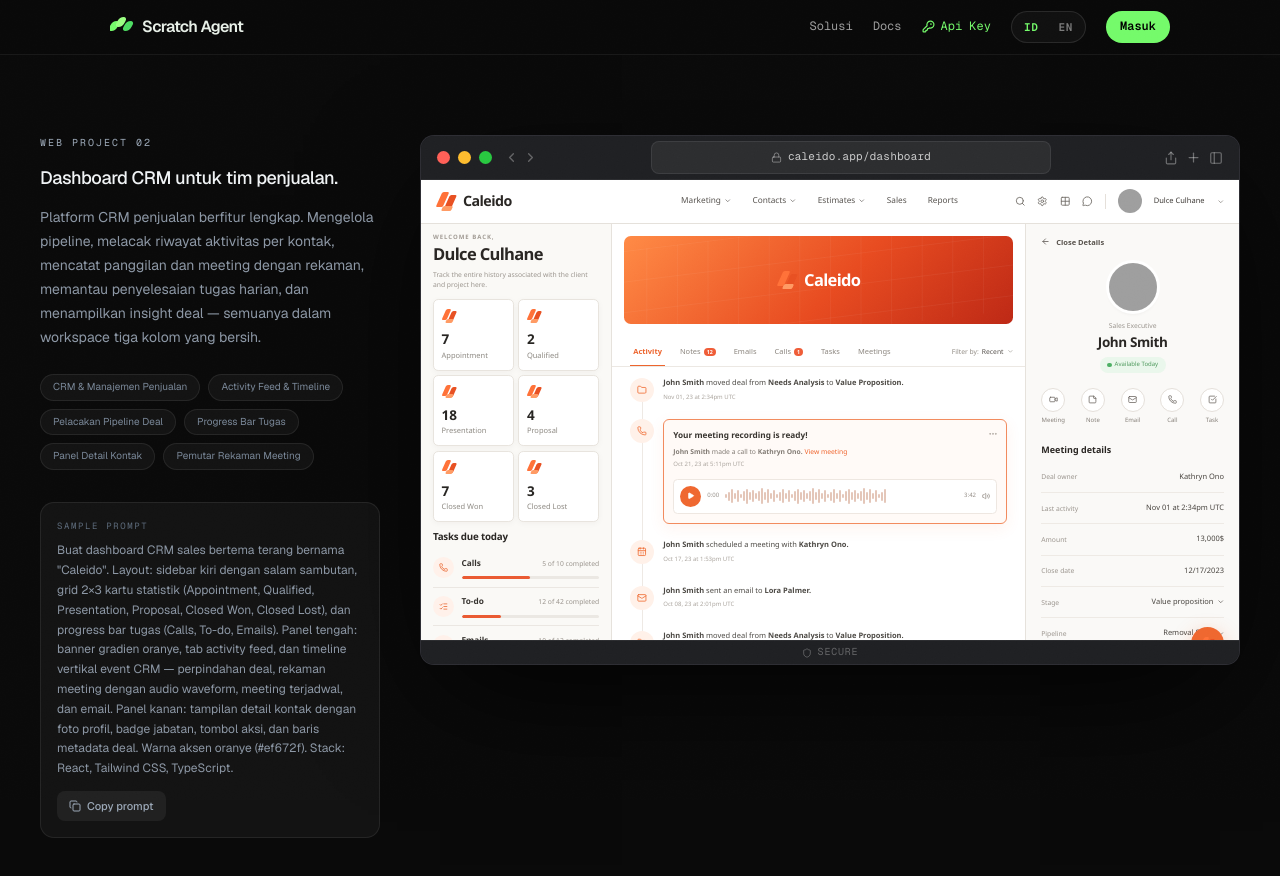
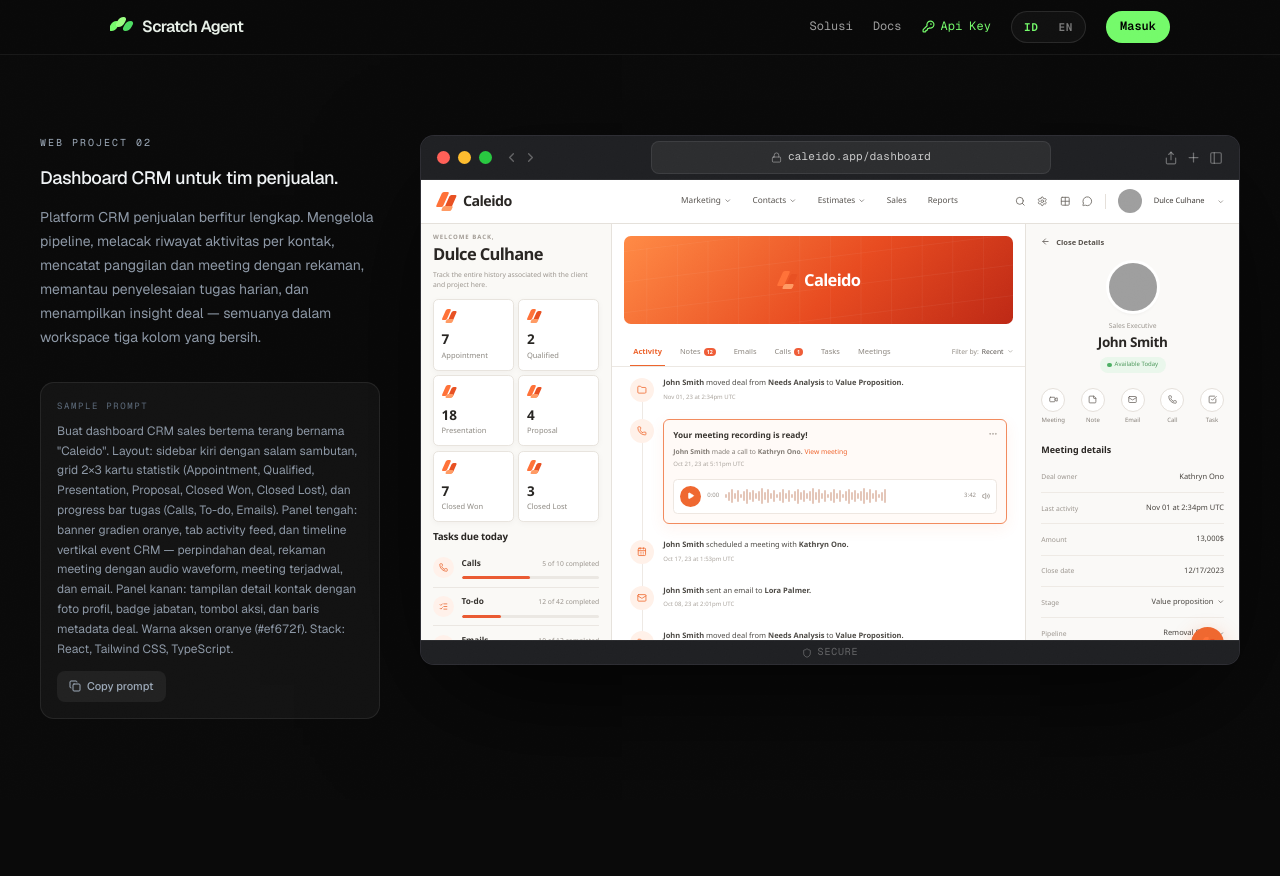
Before and after one commit to webprojectid/scratchagent, a Next.js app: page /sample/web-project-2 in a window 1280 px wide. Shown: the top 876 px of the page. After the commit the page ends 800 px from the top, so only its background shows below. Built offline with nearby package versions, Linux system fonts and the light colour scheme; grey boxes are pictures that could not be loaded.

Commit message:
fix: hapus feature tags dari semua sample — sisakan judul, deskripsi, prompt

```diff
--- a/src/app/sample/web-project-2/page.tsx
+++ b/src/app/sample/web-project-2/page.tsx
@@ -23,18 +23,9 @@
 
 const PROMPT_ID = `Buat dashboard CRM sales bertema terang bernama "Caleido". Layout: sidebar kiri dengan salam sambutan, grid 2×3 kartu statistik (Appointment, Qualified, Presentation, Proposal, Closed Won, Closed Lost), dan progress bar tugas (Calls, To-do, Emails). Panel tengah: banner gradien oranye, tab activity feed, dan timeline vertikal event CRM — perpindahan deal, rekaman meeting dengan audio waveform, meeting terjadwal, dan email. Panel kanan: tampilan detail kontak dengan foto profil, badge jabatan, tombol aksi, dan baris metadata deal. Warna aksen oranye (#ef672f). Stack: React, Tailwind CSS, TypeScript.`;
 
-const FEATURES_EN = [
-  "CRM & Sales Management", "Activity Feed & Timeline", "Deal Pipeline Tracking",
-  "Task Progress Bars", "Contact Detail Panel", "Meeting Recording Player",
-];
-const FEATURES_ID = [
-  "CRM & Manajemen Penjualan", "Activity Feed & Timeline", "Pelacakan Pipeline Deal",
-  "Progress Bar Tugas", "Panel Detail Kontak", "Pemutar Rekaman Meeting",
-];
 
 export default function SampleWebProjectTwoPage() {
   const lang = useLang();
-  const features = lang === "en" ? FEATURES_EN : FEATURES_ID;
 
   return (
     <main className="min-h-screen bg-[#0A0A0A] text-[#E8EDEC] selection:bg-[#74FA6A]/30 selection:text-black">
@@ -59,12 +50,6 @@
                 : "Platform CRM penjualan berfitur lengkap. Mengelola pipeline, melacak riwayat aktivitas per kontak, mencatat panggilan dan meeting dengan rekaman, memantau penyelesaian tugas harian, dan menampilkan insight deal — semuanya dalam workspace tiga kolom yang bersih."}
             </p>
 
-            <div className="mt-6 flex flex-wrap gap-2">
-              {features.map(f => (
-                <span key={f} className="rounded-full border border-white/[.08] bg-white/[.04] px-3 py-1 text-[10px] text-[#7A8899]">{f}</span>
-              ))}
-            </div>
-
             <CopyPrompt prompt={lang === "en" ? PROMPT_EN : PROMPT_ID} />
           </div>
 
--- a/src/app/sample/web-project-3/page.tsx
+++ b/src/app/sample/web-project-3/page.tsx
@@ -23,18 +23,9 @@
 
 const PROMPT_ID = `Buat aplikasi web pembelian dan pembiayaan kendaraan dengan latar gradien navy gelap. Navbar atas dengan logo, tautan Vehicles / Application / Profile, dan Help / Logout. Konten utama dalam kartu putih: header kendaraan menampilkan tahun/merek/model, ikon hati, spesifikasi utama (mileage, transmisi, MPG, bahan bakar) dalam kolom, harga cicilan bulanan, dan tombol Select. Di bawah: kolom kiri dengan galeri gambar interaktif (foto utama + 4 thumbnail + tombol prev/next) dan section accordion (Vehicle Overview dengan daftar spek lengkap, Features, Safety). Kolom kanan dengan tabel rincian Pembiayaan dan kartu Informasi Dealer. Stack: React, Tailwind CSS, TypeScript.`;
 
-const FEATURES_EN = [
-  "Auto Finance Platform", "Vehicle Purchase Flow", "Interactive Image Gallery",
-  "Financing Breakdown Table", "Spec Accordion Sections", "Dealer Contact Card",
-];
-const FEATURES_ID = [
-  "Platform Pembiayaan Otomotif", "Alur Pembelian Kendaraan", "Galeri Gambar Interaktif",
-  "Tabel Rincian Pembiayaan", "Accordion Spesifikasi", "Kartu Kontak Dealer",
-];
 
 export default function SampleWebProjectThreePage() {
   const lang = useLang();
-  const features = lang === "en" ? FEATURES_EN : FEATURES_ID;
 
   return (
     <main className="min-h-screen bg-[#0A0A0A] text-[#E8EDEC] selection:bg-[#74FA6A]/30 selection:text-black">
@@ -59,12 +50,6 @@
                 : "Antarmuka pembelian dan pembiayaan kendaraan lengkap untuk dealer otomotif. Pembeli dapat menjelajahi spesifikasi kendaraan, melihat galeri foto, meninjau rincian pembiayaan lengkap dengan APR dan tenor, serta menghubungi dealer — semua dalam satu alur yang terarah."}
             </p>
 
-            <div className="mt-6 flex flex-wrap gap-2">
-              {features.map(f => (
-                <span key={f} className="rounded-full border border-white/[.08] bg-white/[.04] px-3 py-1 text-[10px] text-[#7A8899]">{f}</span>
-              ))}
-            </div>
-
             <CopyPrompt prompt={lang === "en" ? PROMPT_EN : PROMPT_ID} />
           </div>
 
--- a/src/app/sample/web-project-4/page.tsx
+++ b/src/app/sample/web-project-4/page.tsx
@@ -23,18 +23,9 @@
 
 const PROMPT_ID = `Buat dashboard analitik dark-mode untuk bisnis SaaS. Sidebar kiri dengan logo, ikon navigasi (Dashboard, Analytics, Reports, Users, Settings), dan profil pengguna di bawah. Area utama: baris statistik atas dengan 4 kartu KPI (Revenue, Active Users, Conversion Rate, Churn Rate) masing-masing dengan indikator tren dan sparkline. Di bawah: grafik garis revenue 12 bulan dengan area fill, dan grafik batang untuk pengguna aktif mingguan. Panel kanan: daftar transaksi terbaru dengan avatar, nama, jumlah, dan badge status, plus rincian top channel dengan progress bar. Skema warna gelap (#0f1117) dengan aksen ungu (#7c3aed). Stack: React, Tailwind CSS, TypeScript, Recharts atau SVG inline untuk grafik.`;
 
-const FEATURES_EN = [
-  "SaaS Analytics Dashboard", "KPI Cards with Trends", "Revenue Line Chart",
-  "Weekly Active Users Chart", "Transaction Feed", "Top Channels Breakdown",
-];
-const FEATURES_ID = [
-  "Dashboard Analitik SaaS", "Kartu KPI dengan Tren", "Grafik Garis Revenue",
-  "Grafik Pengguna Aktif Mingguan", "Feed Transaksi", "Rincian Top Channel",
-];
 
 export default function SampleWebProjectFourPage() {
   const lang = useLang();
-  const features = lang === "en" ? FEATURES_EN : FEATURES_ID;
 
   return (
     <main className="min-h-screen bg-[#0A0A0A] text-[#E8EDEC] selection:bg-[#74FA6A]/30 selection:text-black">
@@ -59,12 +50,6 @@
                 : "Dashboard analitik kaya data untuk perusahaan SaaS. Menampilkan tren revenue, pertumbuhan pengguna, dan metrik konversi sekaligus — dengan kartu KPI, grafik multi-periode, feed transaksi langsung, dan atribusi channel — semuanya dalam workspace gelap yang ringkas."}
             </p>
 
-            <div className="mt-6 flex flex-wrap gap-2">
-              {features.map(f => (
-                <span key={f} className="rounded-full border border-white/[.08] bg-white/[.04] px-3 py-1 text-[10px] text-[#7A8899]">{f}</span>
-              ))}
-            </div>
-
             <CopyPrompt prompt={lang === "en" ? PROMPT_EN : PROMPT_ID} />
           </div>
 
--- a/src/app/sample/web-project/page.tsx
+++ b/src/app/sample/web-project/page.tsx
@@ -24,18 +24,9 @@
 
 const PROMPT_ID = `Buat dashboard manajemen aset video bertema gelap untuk tim produksi film. Sertakan sidebar kiri dengan koleksi aset (Key Scenes, Episodes, Locations) dan folder bertingkat. Area utama menampilkan grid 2×4 thumbnail video lengkap dengan nama file, uploader, tanggal, badge durasi, dan tag status. Tambahkan top bar breadcrumb dengan pencarian, avatar pengguna, dan ikon notifikasi. Controls bar dengan sort, toggle tampilan (grid/list), dan filter tab. Skema warna navy gelap (#0d1117). Stack: React, Tailwind CSS, TypeScript.`;
 
-const FEATURES_EN = [
-  "Video Asset Management", "Film & Post-Production", "Grid + List View Toggle",
-  "Asset Tagging & Status", "Sidebar Collections", "Search & Filter",
-];
-const FEATURES_ID = [
-  "Manajemen Aset Video", "Film & Pasca Produksi", "Tampilan Grid + List",
-  "Tag Aset & Status", "Koleksi Sidebar", "Pencarian & Filter",
-];
 
 export default function SampleWebProjectPage() {
   const lang = useLang();
-  const features = lang === "en" ? FEATURES_EN : FEATURES_ID;
 
   return (
     <main className="min-h-screen bg-[#0A0A0A] text-[#E8EDEC] selection:bg-[#74FA6A]/30 selection:text-black">
@@ -60,13 +51,6 @@
                 : "Platform manajemen aset video skala produksi. Dirancang untuk kru film dan tim pasca produksi agar dapat mengorganisir, mereview, dan menandai rekaman harian, adegan kunci, dan footage episode — semuanya dalam satu workspace dark-mode."}
             </p>
 
-            {/* Feature tags */}
-            <div className="mt-6 flex flex-wrap gap-2">
-              {features.map(f => (
-                <span key={f} className="rounded-full border border-white/[.08] bg-white/[.04] px-3 py-1 text-[10px] text-[#7A8899]">{f}</span>
-              ))}
-            </div>
-
             <CopyPrompt prompt={lang === "en" ? PROMPT_EN : PROMPT_ID} />
           </div>
 
```
